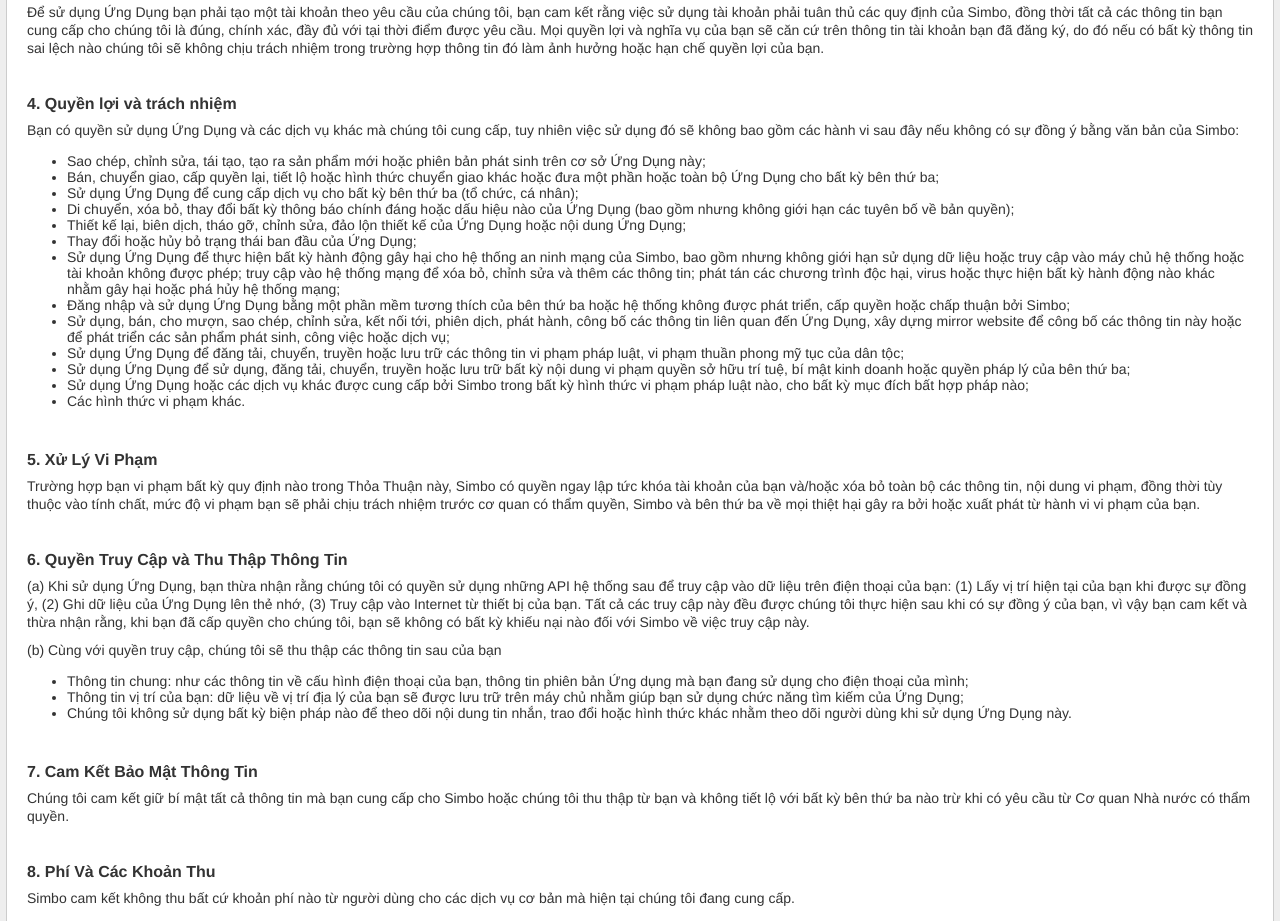
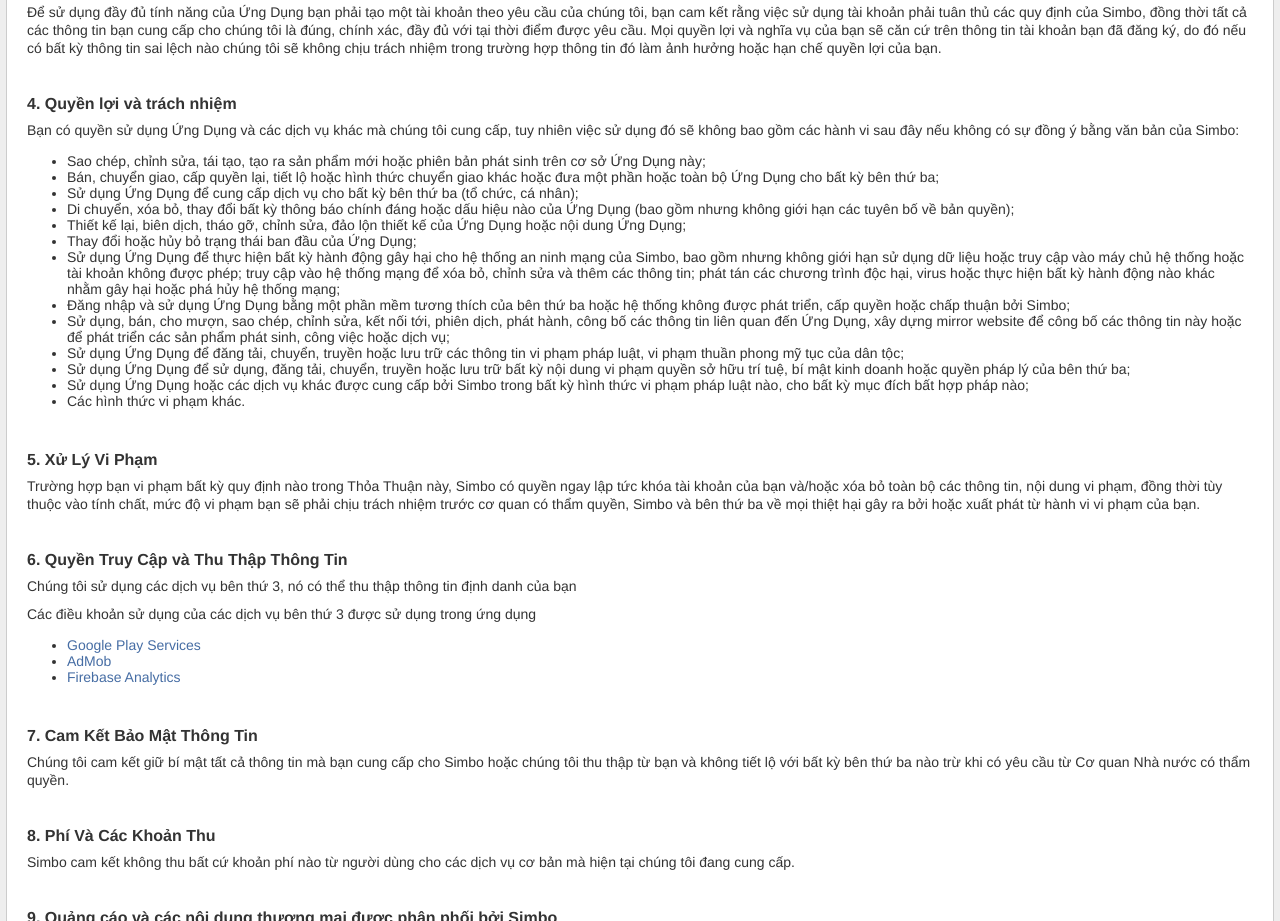
Before and after one commit to ruaxl001/ruaxl001, a plain HTML site: page docs/privacy.html in a window 1280 px wide. Shown: the part 382-1303 px from the top of the page. Drawn offline with Linux system fonts and the light colour scheme.

Commit message:
update privacy html

```diff
--- a/docs/privacy.html
+++ b/docs/privacy.html
@@ -27,7 +27,7 @@
       <p>&nbsp;</p>
     <h1>3. Tài Khoản</h1>
         <p>
-Để sử dụng Ứng Dụng bạn phải tạo một tài khoản theo yêu cầu của chúng tôi, bạn cam kết rằng việc sử dụng tài khoản phải tuân thủ các quy định của Simbo, đồng thời tất cả các thông tin bạn cung cấp cho chúng tôi là đúng, chính xác, đầy đủ với tại thời điểm được yêu cầu. Mọi quyền lợi và nghĩa vụ của bạn sẽ căn cứ trên thông tin tài khoản bạn đã đăng ký, do đó nếu có bất kỳ thông tin sai lệch nào chúng tôi sẽ không chịu trách nhiệm trong trường hợp thông tin đó làm ảnh hưởng hoặc hạn chế quyền lợi của bạn.
+Để sử dụng đầy đủ tính năng của Ứng Dụng bạn phải tạo một tài khoản theo yêu cầu của chúng tôi, bạn cam kết rằng việc sử dụng tài khoản phải tuân thủ các quy định của Simbo, đồng thời tất cả các thông tin bạn cung cấp cho chúng tôi là đúng, chính xác, đầy đủ với tại thời điểm được yêu cầu. Mọi quyền lợi và nghĩa vụ của bạn sẽ căn cứ trên thông tin tài khoản bạn đã đăng ký, do đó nếu có bất kỳ thông tin sai lệch nào chúng tôi sẽ không chịu trách nhiệm trong trường hợp thông tin đó làm ảnh hưởng hoặc hạn chế quyền lợi của bạn.
 
 </p>
         <p>&nbsp;</p>
@@ -58,16 +58,15 @@
 </p>
        <p>&nbsp;</p>
         <h1>6. Quyền Truy Cập và Thu Thập Thông Tin</h1>
-        <p>
-(a) Khi sử dụng Ứng Dụng, bạn thừa nhận rằng chúng tôi có quyền sử dụng những API hệ thống sau để truy cập vào dữ liệu trên điện thoại của bạn: (1) Lấy vị trí hiện tại của bạn khi được sự đồng ý, (2) Ghi dữ liệu của Ứng Dụng lên thẻ nhớ, (3) Truy cập vào Internet từ thiết bị của bạn. Tất cả các truy cập này đều được chúng tôi thực hiện sau khi có sự đồng ý của bạn, vì vậy bạn cam kết và thừa nhận rằng, khi bạn đã cấp quyền cho chúng tôi, bạn sẽ không có bất kỳ khiếu nại nào đối với Simbo về việc truy cập này.
-
-</p>
-        <p>(b)  Cùng  với quyền truy cập, chúng tôi sẽ thu thập các thông tin sau của bạn</p>
-        <ul>
-  <li>Thông tin chung: như các thông tin về cấu hình điện thoại của bạn, thông tin phiên bản Ứng dụng mà bạn đang sử dụng cho điện thoại của mình;</li>
-  <li>Thông tin vị trí của bạn: dữ liệu về vị trí địa lý của bạn sẽ được lưu trữ trên máy chủ nhằm giúp bạn sử dụng chức năng tìm kiếm của Ứng Dụng;</li>
-  <li>Chúng tôi không sử dụng bất kỳ biện pháp nào để theo dõi nội dung tin nhắn, trao đổi hoặc hình thức khác nhằm theo dõi người dùng khi sử dụng Ứng Dụng này.</li>
-        </ul>
+        <p>Chúng tôi sử dụng các dịch vụ bên thứ 3, nó có thể thu thập thông tin định danh của bạn</p>
+        <div>
+          <p>Các điều khoản sử dụng của các dịch vụ bên thứ 3 được sử dụng trong ứng dụng</p>
+          <ul>
+            <li><a href="https://www.google.com/policies/privacy/" target="_blank">Google Play Services</a></li>
+            <li><a href="https://support.google.com/admob/answer/6128543?hl=en" target="_blank">AdMob</a></li>
+            <li><a href="https://firebase.google.com/policies/analytics" target="_blank">Firebase Analytics</a></li>
+          </ul>
+          </div>
       <p>&nbsp;</p>
       <h1>7. Cam Kết Bảo Mật Thông Tin</h1>
         <p>Chúng tôi cam kết giữ bí mật tất cả thông tin mà bạn cung cấp cho Simbo hoặc chúng tôi thu thập từ bạn và không tiết lộ với bất kỳ bên thứ ba nào trừ khi có yêu cầu từ Cơ quan Nhà nước có thẩm quyền.</p>
@@ -76,10 +75,9 @@
       <p>Simbo cam kết không thu bất cứ khoản phí nào từ người dùng cho các dịch vụ cơ bản mà hiện tại chúng tôi đang cung cấp.</p>
         <p>&nbsp;</p>
         <h1>9. Quảng cáo và các nội dung thương mại được phân phối bởi Simbo</h1>
-      <p>Khi sử dụng ứng dụng, bạn thừa nhận rằng chúng tôi có quyền sử dụng các thông tin không định danh của bạn nhằm cung cấp các nội dung quảng   cáo đúng đối tượng.</p>
+      <p>Khi sử dụng ứng dụng, bạn thừa nhận rằng chúng tôi có quyền sử dụng các thông tin không định danh của bạn nhằm cung cấp các nội dung quảng cáo đúng đối tượng.</p>
       <p>&nbsp;</p>
       <h1>10. Liên Lạc Với Chúng Tôi</h1>
-
         <p>- Địa chỉ email <a href="mailto:simbo.xyz@gmail.com">simbo.xyz@gmail.com</a></p>
         <p>&nbsp;</p>
       <p><strong>Trân trọng cảm ơn bạn đã sử dụng sản phẩm và dịch vụ của chúng tôi.</strong></p>
```
